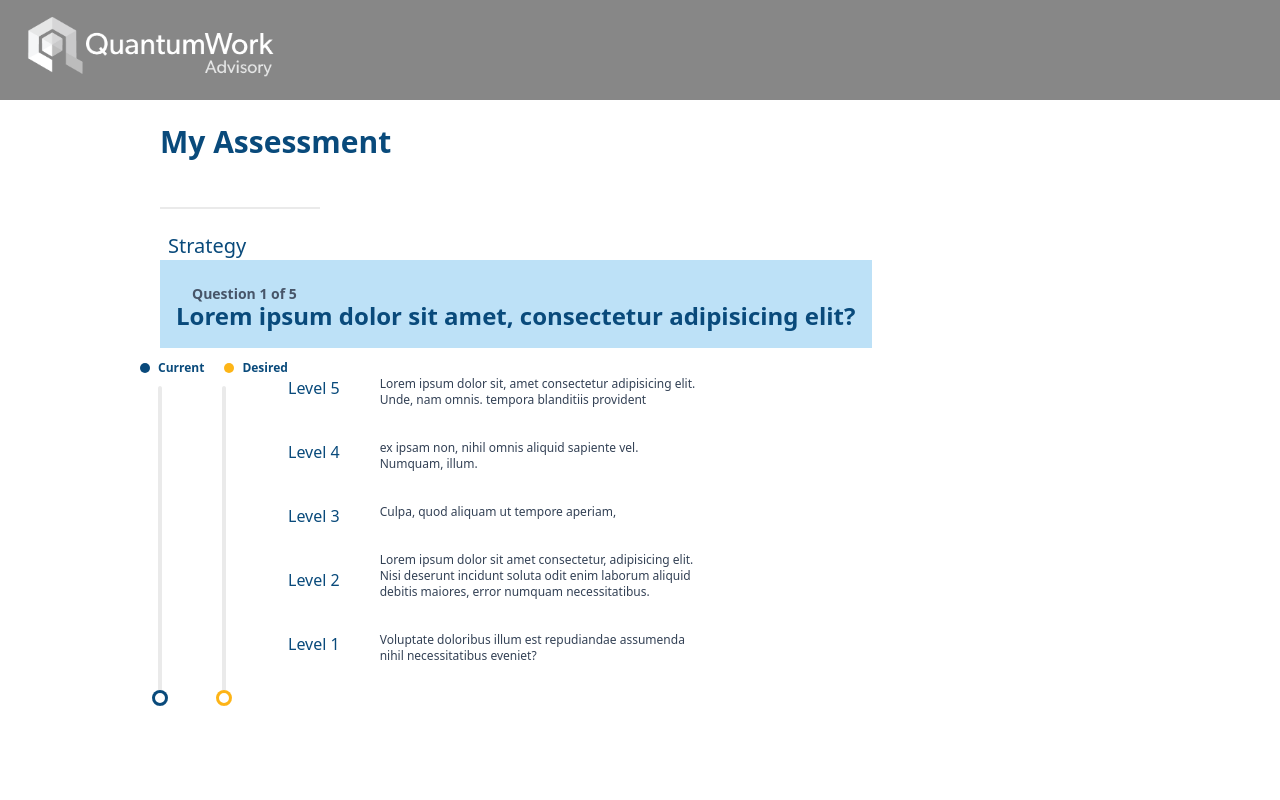
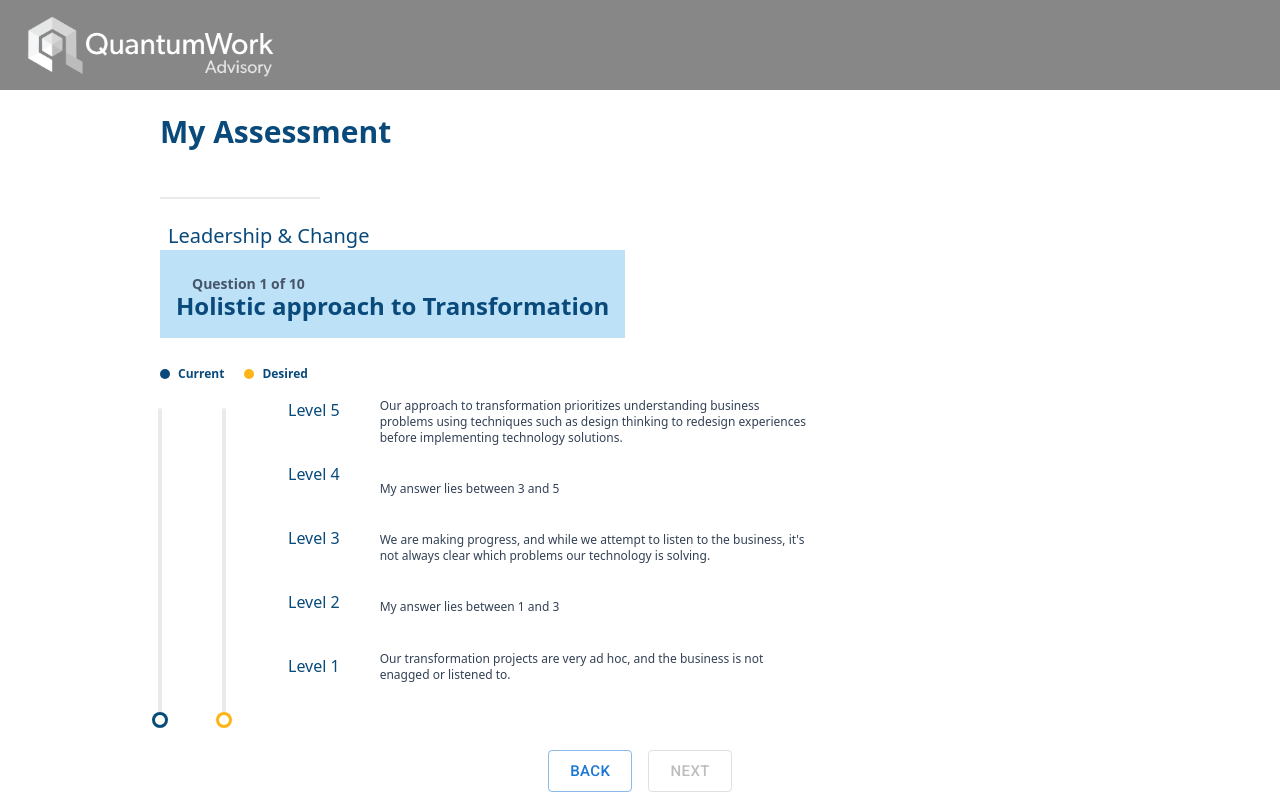
Before and after one commit to QuantumWorkMechanics/mini-assessment, a React (Vite) app: page / in a window 1280 px wide. Built offline with nearby package versions, Linux system fonts and the light colour scheme.

Commit message:
Add Question Bank and connect it to fields

```diff
--- a/src/components/App.jsx
+++ b/src/components/App.jsx
@@ -4,7 +4,9 @@ import "../index.css";
 import logo from "../assets/GreyLogo.png";
 import AnimatedRadialSunburstChart from "./Radials";
 import Sliders from "./Sliders";
+import Button from "@mui/material/Button";
 import RechartBar from "./RechartTest";
+import questionBank from "../modules/question-bank";
 
 const initialData = [
   {
@@ -27,16 +29,29 @@ const initialData = [
 function App() {
   const [currentSlide, setCurrentSlide] = useState(0);
   const [desiredSlide, setDesiredSlide] = useState(0);
-  // const [data, setData] = useState(initialData);
+  const [questions, setQuestions] = useState([0, 1, 2, 3, 4, 5, 6, 7, 8, 9]);
+  const [questionIndex, setQuestionIndex] = useState(0);
+  const [questionNum, setQuestionNum] = useState(
+    questionBank[questions[questionIndex]]
+  );
 
   function handleCurrent(x) {
     setCurrentSlide(Number(x));
-    console.log({ x });
+    // console.log({ x });
   }
 
   function handleDesired(y) {
     setDesiredSlide(Number(y));
-    console.log({ y });
+    // console.log({ y });
+  }
+
+  function handleNext() {
+    setCurrentSlide(0);
+    setDesiredSlide(0);
+    setQuestionNum(questionBank[questions[questionIndex + 1]]);
+    setQuestionIndex((prev) => prev + 1);
+
+    // console.log(questionNum);
   }
 
   return (
@@ -51,19 +66,19 @@ function App() {
           </h1>
           <div className="divider w-40 ml-6 md:ml-40"></div>
           <h2 className="text-lg md:text-xl font-light pl-8 md:pl-0 md:ml-40 md:pl-2 -mt-5 md:mt-0 bg-slate-100 md:bg-white">
-            Strategy
+            {questionNum.Type}
           </h2>
         </header>
         <div className="md:ml-40 md:bg-[#bde1f7] w-fit p-4">
           <div className="mt-2  -mb-1 ml-4 font-bold text-slate-600 text-sm md:text-md">
-            Question 1 of 5
+            Question {questionNum.Number} of {questionNum.Of}
           </div>
           <h3 className=" font-bold text-lg md:text-2xl">
-            Lorem ipsum dolor sit amet, consectetur adipisicing elit?
+            {questionNum.Dimension}
           </h3>
         </div>
         <div className="w-1/4 hidden md:flex text-xs md:-ml-5 md:-mb-5 mt-3 font-bold">
-          <div className="ml-40 flex items-center">
+          <div className="ml-40 flex items-center pl-5 py-4">
             <div className="w-[10px] bg-[#09497B] h-[10px] rounded-full mr-2"></div>
             Current
           </div>
@@ -90,31 +105,38 @@ function App() {
             <div>Level 1</div>
             <div></div>
           </div>
-          <div className="hidden h-80 flex flex-col md:flex justify-between ml-10 text-slate-700 text-xs md:w-1/4">
-            <div>
-              Lorem ipsum dolor sit, amet consectetur adipisicing elit. Unde,
-              nam omnis. tempora blanditiis provident
-            </div>
-            <div>
-              ex ipsam non, nihil omnis aliquid sapiente vel. Numquam, illum.
-            </div>
-            <div>Culpa, quod aliquam ut tempore aperiam,</div>
-            <div>
-              Lorem ipsum dolor sit amet consectetur, adipisicing elit. Nisi
-              deserunt incidunt soluta odit enim laborum aliquid debitis
-              maiores, error numquam necessitatibus.{" "}
-            </div>
-            <div>
-              Voluptate doloribus illum est repudiandae assumenda nihil
-              necessitatibus eveniet?
-            </div>
+          <div className="hidden h-80 flex flex-col md:flex justify-between ml-10 text-slate-700 text-xs md:w-1/3">
+            <div>{questionNum.Response_5}</div>
+            <div>{questionNum.Response_4}</div>
+            <div>{questionNum.Response_3}</div>
+            <div>{questionNum.Response_2}</div>
+            <div>{questionNum.Response_1}</div>
             <div></div>
           </div>
-          <div className="md:-mt-24 -mt-18 flex justify-center -z-10">
+          <div className="md:-mt-24 -mt-24 md:flex md:justify-center relative -z-10">
             <RechartBar
               currentSlide={currentSlide}
               desiredSlide={desiredSlide}
             ></RechartBar>
+          </div>
+        </div>
+        <div className="w-screen flex justify-center">
+          <div className="p-2">
+            <Button variant="outlined" size="large">
+              BACK
+            </Button>
+          </div>
+          <div className="p-2">
+            {currentSlide != 0 && desiredSlide != 0 && (
+              <Button variant="outlined" size="large" onClick={handleNext}>
+                NEXT
+              </Button>
+            )}
+            {(currentSlide == 0 || desiredSlide == 0) && (
+              <Button variant="outlined" size="large" disabled>
+                NEXT
+              </Button>
+            )}
           </div>
         </div>
       </div>
--- a/src/components/RechartTest.jsx
+++ b/src/components/RechartTest.jsx
@@ -53,8 +53,8 @@ function RechartBar({ currentSlide, desiredSlide }) {
 
   return (
     <RadialBarChart
-      width={500}
-      height={500}
+      width={400}
+      height={400}
       data={data}
       innerRadius="20%"
       outerRadius="70%"
--- /dev/null
+++ b/src/modules/question-bank.js
@@ -0,0 +1,130 @@
+const questionBank = [
+  {
+    Type: "Leadership & Change",
+    Number: "1",
+    Of: "10",
+    Dimension: "Holistic approach to Transformation ",
+    Response_1:
+      "Our transformation projects are very ad hoc, and the business is not enagged or listened to.",
+    Response_2: "My answer lies between 1 and 3",
+    Response_3:
+      "We are making progress, and while we attempt to listen to the business, it's not always clear which problems our  technology is solving.",
+    Response_4: "My answer lies between 3 and 5",
+    Response_5:
+      "Our approach to transformation prioritizes understanding business problems using techniques such as design thinking to redesign experiences before implementing technology solutions.",
+  },
+  {
+    Type: "Leadership & Change",
+    Number: "2",
+    Of: "10",
+    Dimension: "Scientific Data Driven",
+    Response_1:
+      "Our innovation strategy lacks reliable data and modern tools and have no standard way of executing innovation.",
+    Response_2: "My answer lies between 1 and 3",
+    Response_3:
+      "Although we sporadically use data and toolsets, our problem-solving approach lacks consistency and a true scientific approach. ",
+    Response_4: "My answer lies between 3 and 5",
+    Response_5:
+      "We invest heavily in data, toolsets, training, and research to drive innovation using advanced technology.",
+  },
+  {
+    Type: "Leadership & Change",
+    Number: "3",
+    Of: "10",
+    Dimension: "Experimental",
+    Response_1:
+      "We are not encouraged to think creatively, as we are expected to adhere to our existing business model without much emphasis on innovation for new models.",
+    Response_2: "My answer lies between 1 and 4",
+    Response_3:
+      "While we talk about the importance of innovation, we are not encouraged to take risks, and fear of failure holds us back.",
+    Response_4: "My answer lies between 3 and 6",
+    Response_5:
+      "Our culture values experimentation and calculated risk-taking, supported by adherence to company wide methodologies. We have demonstrated success in generating new sources of growth.",
+  },
+  {
+    Type: "Leadership & Change",
+    Number: "4",
+    Of: "10",
+    Dimension: "Transfromational Leadership",
+    Response_1:
+      "Leaders prioritize results and current models, but neglect innovation despite recognizing its importance.",
+    Response_2: "My answer lies between 1 and 3",
+    Response_3:
+      "Leaders prioritize short-term results over innovation, lacking a clear plan or resources to foster it.",
+    Response_4: "My answer lies between 3 and 5",
+    Response_5:
+      "Leadership drives innovation with strategic planning, adaptability, and guidance.",
+  },
+  {
+    Type: "Leadership & Change",
+    Number: "5",
+    Of: "10",
+    Dimension: "Systemic Model for Change",
+    Response_1:
+      "My leaders don't prioritize fostering and monitoring change, leaving it mainly to HR.",
+    Response_2: "My answer lies between 1 and 3",
+    Response_3:
+      "Executives discuss change at a high level, but specialists handle it. No systemic approach to change exists.",
+    Response_4: "My answer lies between 3 and 5",
+    Response_5:
+      "Our leaders prioritize change and foster organizational learning through openness and trust.  Busines leadership is synonymous with change leadership.",
+  },
+  {
+    Type: "Leadership & Change",
+    Number: "6",
+    Of: "10",
+    Dimension: "Resourcing for Innovation",
+    Response_1:
+      "The organization does not devote resources to innovation and new business models.",
+    Response_2: "My answer lies between 1 and 3",
+    Response_3:
+      "While we dedicate some resources to foster innovation we hinder innovation initiatives due to a lack of necessary skills and underfunding.",
+    Response_4: "My answer lies between 3 and 5",
+    Response_5:
+      "Our organization prioritizes resource allocation and consistently reviews talent and resource allocation to align with high-impact areas. Leadership understands the quality and types of resources needed for success.",
+  },
+  {
+    Type: "Leadership & Change",
+    Number: "7",
+    Of: "10",
+    Dimension: "Organizing Agility ",
+    Response_1:
+      "We are a rigid hierarchy model and functional siloes. Leadership lacks a clear strategy for increasing business agility.",
+    Response_2: "My answer lies between 1 and 3",
+    Response_3:
+      "We're reorganizing from silos to cross-functional teams, but progress is limited.",
+    Response_4: "My answer lies between 3 and 6",
+    Response_5:
+      "Our focus is on agility and scalability through a network of project teams. Our leadership successfully reorganized functional silos into integrated, cross-functional teams aligned to products or platforms in IT, R&D, product development, and engineering.",
+  },
+  {
+    Type: "Leadership & Change",
+    Number: "8",
+    Of: "10",
+    Dimension: "Rewarding  Innovation",
+    Response_1:
+      "Innovation is not regarded as a core or legitimate career in our company and a pathway for senior management.",
+    Response_2: "My answer lies between 1 and 3",
+    Response_3:
+      "While there are exceptions, most top talents are hesitant to pursue innovation and transformation jobs due to uncertainty about the career path and where it may lead.",
+    Response_4: "My answer lies between 3 and 5",
+    Response_5:
+      "We promote innovation and reward success at all levels. Transformative careers lead to senior leadership.",
+  },
+  {
+    Type: "Leadership & Change",
+    Number: "9",
+    Of: "10",
+    Dimension: "Sound Foundations",
+    Response_1:
+      "Outdated technology infrastructure hinders digital innovation. IT department creates ad hoc solutions due to insufficient investment.",
+    Response_2: "My answer lies between 1 and 3",
+    Response_3:
+      "Our technology foundation is undergoing a transition with both strengths and weaknesses, leading to an inconsistent user experience. Investment efforts are underway, but the overall direction is not always clear.",
+    Response_4: "My answer lies between 3 and 5",
+    Response_5:
+      "Our technology foundation drives digital innovation with intuitive platforms, visible priorities, and clear communication.",
+  },
+];
+
+export default questionBank;
```
